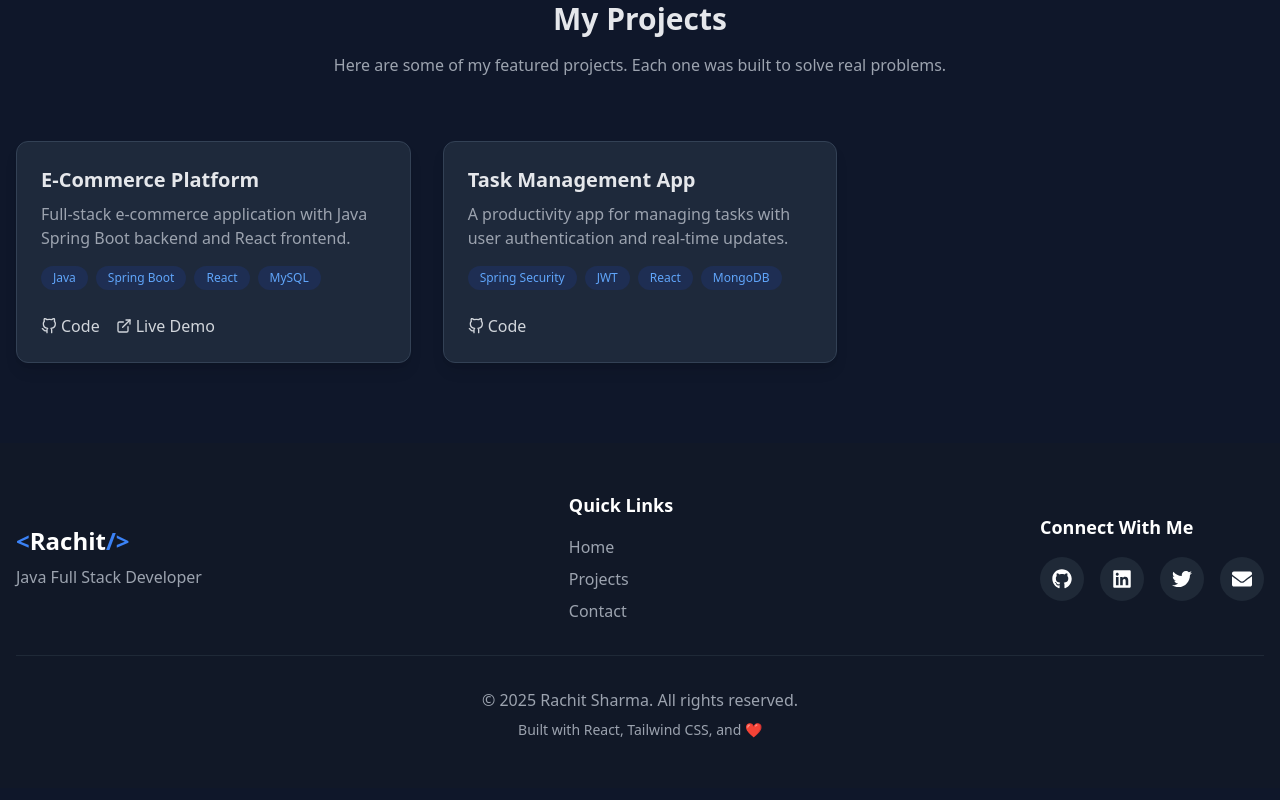
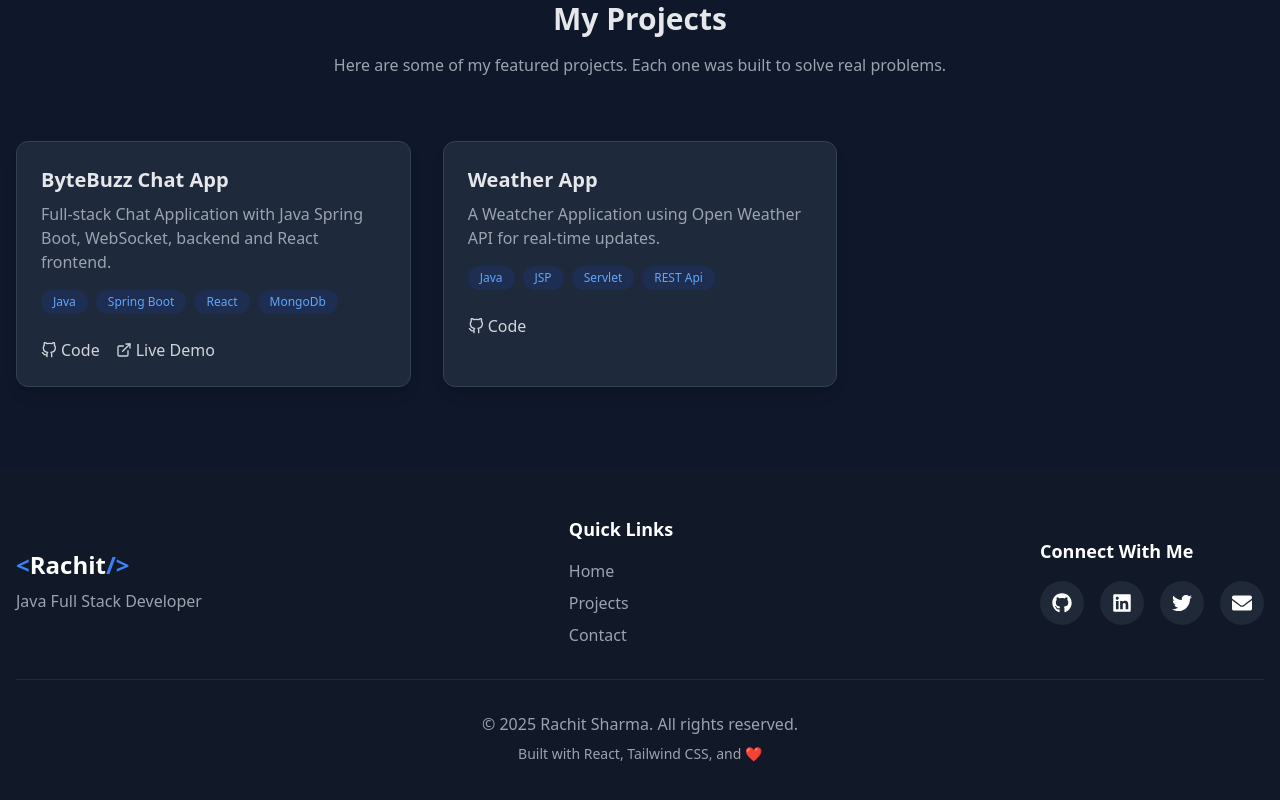
Before and after one commit to rachitsharma300/rachit-portfolio, a React (Vite) app: page / in a window 1280 px wide. Shown: the part 2351-3151 px from the top of the page. Built offline with nearby package versions, Linux system fonts and the light colour scheme.

Commit message:
Update Projects section: modify project details for ByteBuzz Chat App and Weather App

```diff
--- a/src/sections/Projects.jsx
+++ b/src/sections/Projects.jsx
@@ -5,16 +5,16 @@ import { motion } from 'framer-motion';
 const Projects = () => {
   const projects = [
     {
-      title: "E-Commerce Platform",
-      description: "Full-stack e-commerce application with Java Spring Boot backend and React frontend.",
-      tags: ["Java", "Spring Boot", "React", "MySQL"],
-      githubLink: "https://github.com/yourusername/ecommerce-app",
+      title: "ByteBuzz Chat App",
+      description: "Full-stack Chat Application with Java Spring Boot, WebSocket, backend and React frontend.",
+      tags: ["Java", "Spring Boot", "React", "MongoDb"],
+      githubLink: "https://github.com/rachitsharma300/bytebuzz",
       liveLink: "https://ecommerce-demo.com"
     },
     {
-      title: "Task Management App",
-      description: "A productivity app for managing tasks with user authentication and real-time updates.",
-      tags: ["Spring Security", "JWT", "React", "MongoDB"],
+      title: "Weather App",
+      description: "A Weatcher Application using Open Weather API for real-time updates.",
+      tags: ["Java", "JSP", "Servlet", "REST Api"],
       githubLink: "https://github.com/yourusername/task-manager",
       liveLink: null
     },
```
